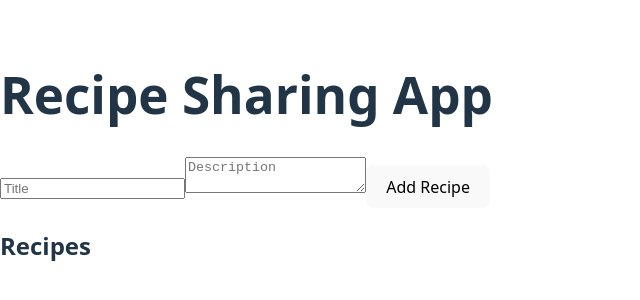
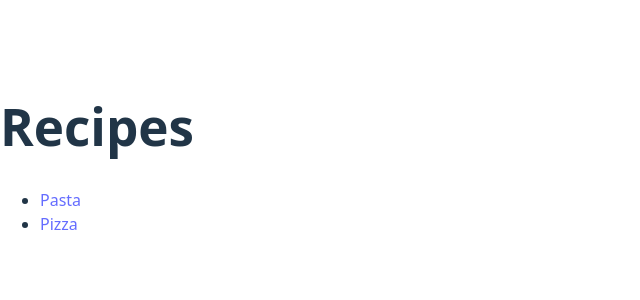
Before and after one commit to TasneemWaleed/alx-fe-reactjs, a React (Vite) app in the folder recipe-sharing-app/: page / in a window 1280 px wide. Shown: the part 242-542 px from the top of the page, without its empty margins (0-640 px from the left). Built offline with nearby package versions, Linux system fonts and the light colour scheme.

Commit message:
Added recipe details, edit, and delete functionality with routing support

```diff
--- a/recipe-sharing-app/package.json
+++ b/recipe-sharing-app/package.json
@@ -12,6 +12,7 @@
   "dependencies": {
     "react": "^19.1.1",
     "react-dom": "^19.1.1",
+    "react-router-dom": "^7.8.1",
     "zustand": "^5.0.7"
   },
   "devDependencies": {
--- a/recipe-sharing-app/src/App.jsx
+++ b/recipe-sharing-app/src/App.jsx
@@ -1,13 +1,19 @@
-import RecipeList from './components/RecipeList';
-import AddRecipeForm from './components/AddRecipeForm';
+// App.jsx
+import { BrowserRouter as Router, Routes, Route } from "react-router-dom";
+import RecipeList from "./components/RecipeList";
+import RecipeDetails from "./components/RecipeDetails";
 
 function App() {
   return (
-    <div>
-      <h1>Recipe Sharing App</h1>
-      <AddRecipeForm />
-      <RecipeList />
-    </div>
+    <Router>
+      <Routes>
+        {/* Home page → show all recipes */}
+        <Route path="/" element={<RecipeList />} />
+
+        {/* Recipe details page → show single recipe */}
+        <Route path="/recipe/:id" element={<RecipeDetails />} />
+      </Routes>
+    </Router>
   );
 }
 
--- /dev/null
+++ b/recipe-sharing-app/src/components/RecipeDetails.jsx
@@ -0,0 +1,28 @@
+import { useParams, useNavigate } from "react-router-dom";
+import { useRecipeStore } from "./recipeStore";
+
+const RecipeDetails = () => {
+  const { id } = useParams();
+  const navigate = useNavigate();
+  const { recipes, deleteRecipe } = useRecipeStore();
+
+  const recipe = recipes.find((r) => r.id === Number(id));
+
+  if (!recipe) return <p>Recipe not found</p>;
+
+  const handleDelete = () => {
+    deleteRecipe(recipe.id);
+    navigate("/"); // بعد الحذف يرجع للصفحة الرئيسية
+  };
+
+  return (
+    <div>
+      <h1>{recipe.title}</h1>
+      <p>{recipe.description}</p>
+      <button onClick={() => alert("Edit feature coming soon!")}>Edit</button>
+      <button onClick={handleDelete}>Delete</button>
+    </div>
+  );
+};
+
+export default RecipeDetails;
--- a/recipe-sharing-app/src/components/RecipeList.jsx
+++ b/recipe-sharing-app/src/components/RecipeList.jsx
@@ -1,17 +1,19 @@
-import { useRecipeStore } from './recipeStore';
+import { Link } from "react-router-dom";
+import { useRecipeStore } from "./recipeStore";
 
 const RecipeList = () => {
   const recipes = useRecipeStore((state) => state.recipes);
 
   return (
     <div>
-      <h2>Recipes</h2>
-      {recipes.map((recipe) => (
-        <div key={recipe.id}>
-          <h3>{recipe.title}</h3>
-          <p>{recipe.description}</p>
-        </div>
-      ))}
+      <h1>Recipes</h1>
+      <ul>
+        {recipes.map((recipe) => (
+          <li key={recipe.id}>
+            <Link to={`/recipe/${recipe.id}`}>{recipe.title}</Link>
+          </li>
+        ))}
+      </ul>
     </div>
   );
 };
--- a/recipe-sharing-app/src/components/recipeStore.js
+++ b/recipe-sharing-app/src/components/recipeStore.js
@@ -1,8 +1,12 @@
-import { create } from 'zustand';
+import { create } from "zustand";
 
 export const useRecipeStore = create((set) => ({
-  recipes: [],
-  addRecipe: (newRecipe) =>
-    set((state) => ({ recipes: [...state.recipes, newRecipe] })),
-  setRecipes: (recipes) => set({ recipes }),
+  recipes: [
+    { id: 1, title: "Pasta", description: "Delicious homemade pasta." },
+    { id: 2, title: "Pizza", description: "Cheesy and tasty pizza." },
+  ],
+  deleteRecipe: (id) =>
+    set((state) => ({
+      recipes: state.recipes.filter((recipe) => recipe.id !== id),
+    })),
 }));
```
Also changed, not shown: recipe-sharing-app/src/components/DeleteRecipeButton.jsx (added, +14 -0 lines), recipe-sharing-app/src/components/EditRecipeForm.jsx (added, +32 -0 lines), 1 other file (tests, documents, lock files or other folders).
